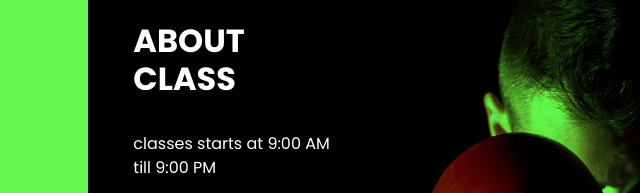
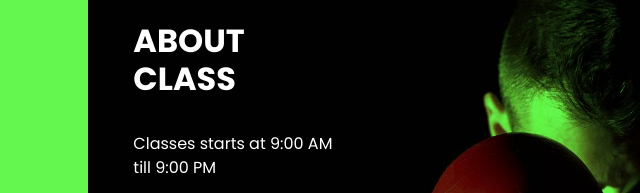
Before and after one commit to Santhosh3670/oxersite, a plain HTML site: page index.html in a window 1280 px wide. Shown: the part 943-1136 px from the top of the page, 140-780 px from the left. Drawn offline with nearby package versions, Linux system fonts and the light colour scheme; some packages are replaced by stand-ins of ours; a web font is replaced by a local one.

Commit message:
about class changed

```diff
--- a/index.html
+++ b/index.html
@@ -195,7 +195,7 @@
                     </h2>
                   </div>
                   <p>
-                    classes starts at 9:00 AM till 9:00 PM
+                    Classes starts at 9:00 AM till 9:00 PM
                   </p>
                   <hr />
                   <a href="">
```
